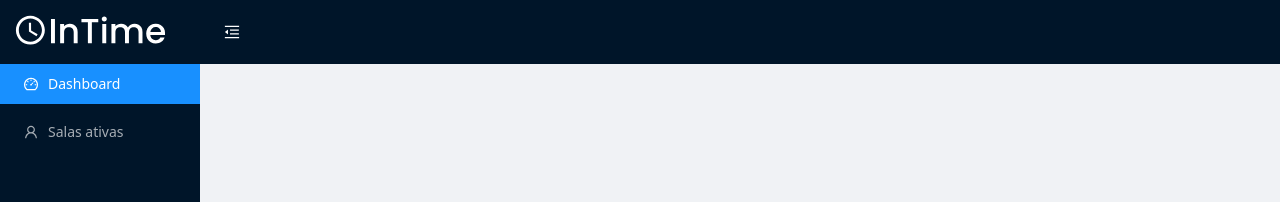
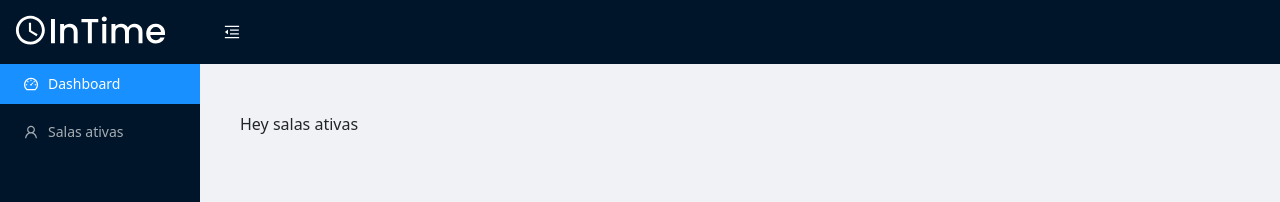
Before and after one commit to Team-InTime/intime-web-app, a React (Create React App) app: page /t in a window 1280 px wide. Shown: the top 202 px of the page. Built offline with nearby package versions, Linux system fonts and the light colour scheme.

Commit message:
Ajustando rotas vinculadas a sidenav

```diff
--- a/src/components/Header/header.tsx
+++ b/src/components/Header/header.tsx
@@ -6,6 +6,7 @@ import {
   DashboardOutlined,
   VideoCameraOutlined,
 } from '@ant-design/icons';
+import { Link } from 'react-router-dom';
 import { Layout, Menu } from 'antd';
 import React, { useState } from 'react';
 import logo from '../../assets/logos/logo.svg';
@@ -39,12 +40,12 @@ export const HeaderApp: React.FC<Children> = (props ) => {
           items = {[
             {
               key: '1',
-              icon: <DashboardOutlined />,
+              icon: <Link to="/dashboard"><DashboardOutlined /></Link>,
               label: 'Dashboard',
             },
             {
               key: '2',
-              icon: <UserOutlined />,
+              icon: <Link to="/t"><UserOutlined /></Link>,
               label: 'Salas ativas',
             },
           ]}
--- /dev/null
+++ b/src/pages/Active-Room/active-room.tsx
@@ -0,0 +1,3 @@
+export function ActiveRoom() {
+  return <div>Hey salas ativas</div>
+}
--- a/src/routes.tsx
+++ b/src/routes.tsx
@@ -2,6 +2,7 @@ import { BrowserRouter as Router, Route, Routes } from 'react-router-dom';
 import { HeaderApp } from './components/Header/header';
 import { Sidenav } from './components/Sidenav/Sidenav';
 import { Dashboard } from './pages/Dashboard/dashboard';
+import { ActiveRoom } from './pages/Active-Room/active-room';
 
 export function AppRoutes() {
   return (
@@ -9,6 +10,7 @@ export function AppRoutes() {
       <HeaderApp>
         <Routes>
           <Route path="/" element={<Sidenav/>} />
+          <Route path="/t" element={<ActiveRoom/>} />
           <Route path="/dashboard" element={<Dashboard/>} />
         </Routes>
       </HeaderApp>
```
